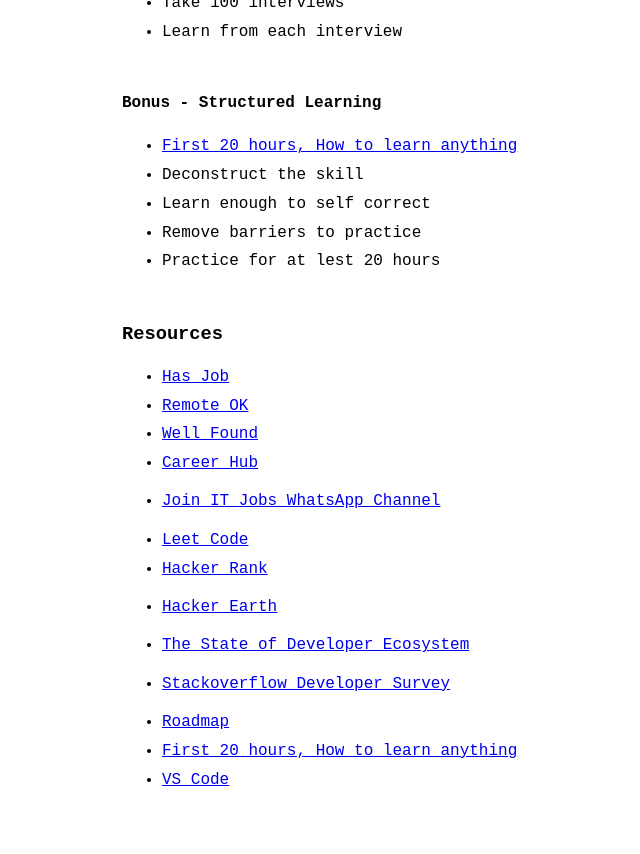
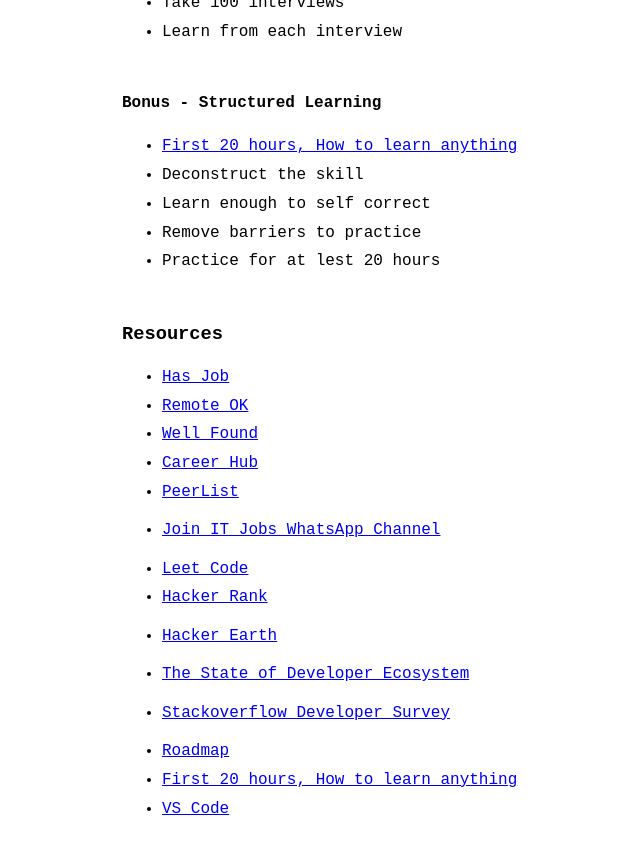
Before and after one commit to VallarasuS/Vallarasu.in, a Jekyll site: the page built from docs/_posts/2025-01-24-first-job.md, in a window 1280 px wide and 900 px high, scrolled down 2461 px. Shown: the top 854 px of the window, without its empty margins (198-838 px from the left). Built offline with Jekyll 4.4.1, drawn with Linux system fonts in a browser that asks for light colours.

Commit message:
Update 2025-01-24-first-job.md

```diff
--- a/docs/_posts/2025-01-24-first-job.md
+++ b/docs/_posts/2025-01-24-first-job.md
@@ -75,6 +75,7 @@
 - [Remote OK](https://remoteok.com/)
 - [Well Found](https://wellfound.com/)
 - [Career Hub](https://www.engineerhub.in/career)
+- [PeerList](https://peerlist.io/jobs)
 - [Join IT Jobs WhatsApp Channel](https://www.whatsapp.com/channel/0029VaFReapFnSzFj4txau0d)
 
 - [Leet Code](https://leetcode.com/explore/)
```
